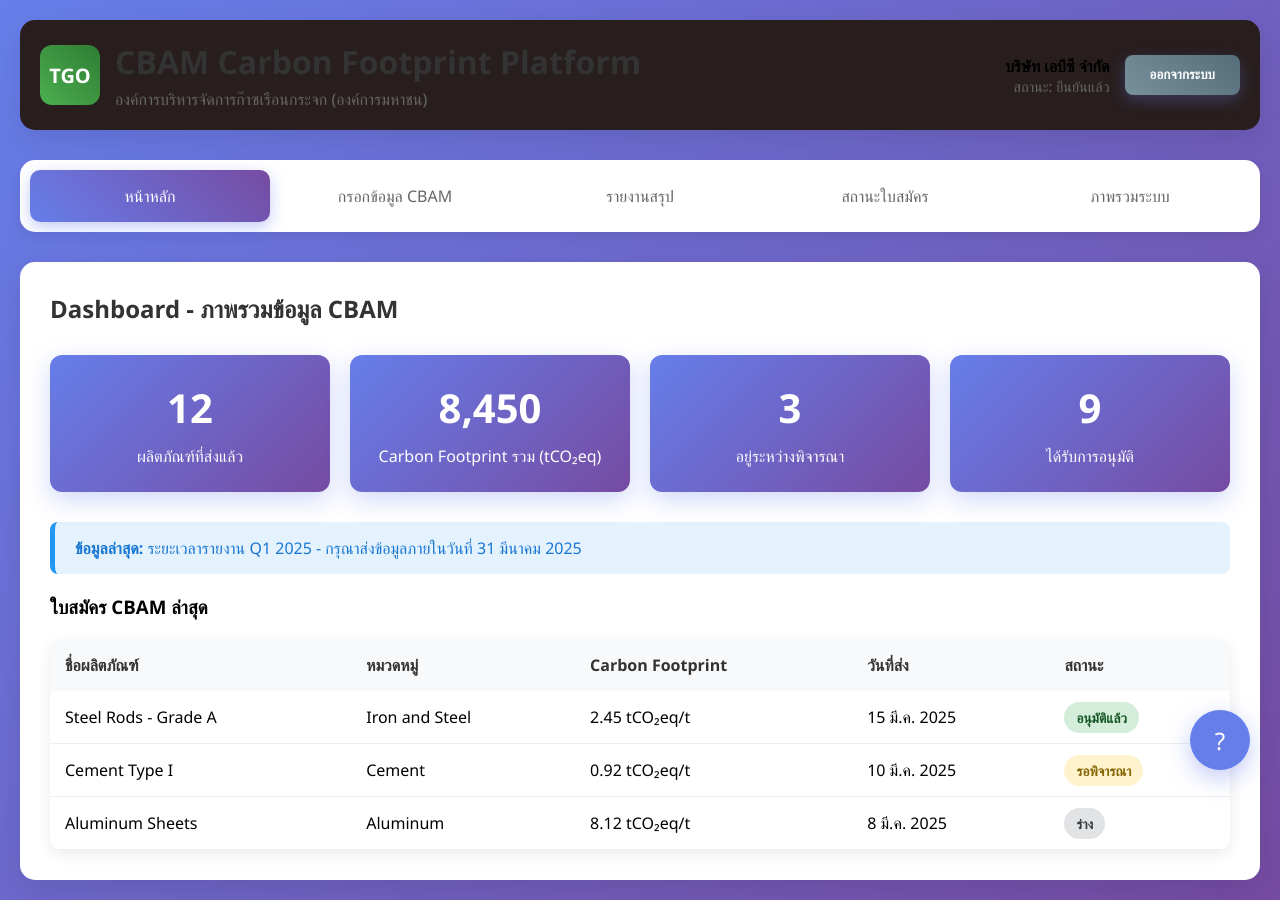
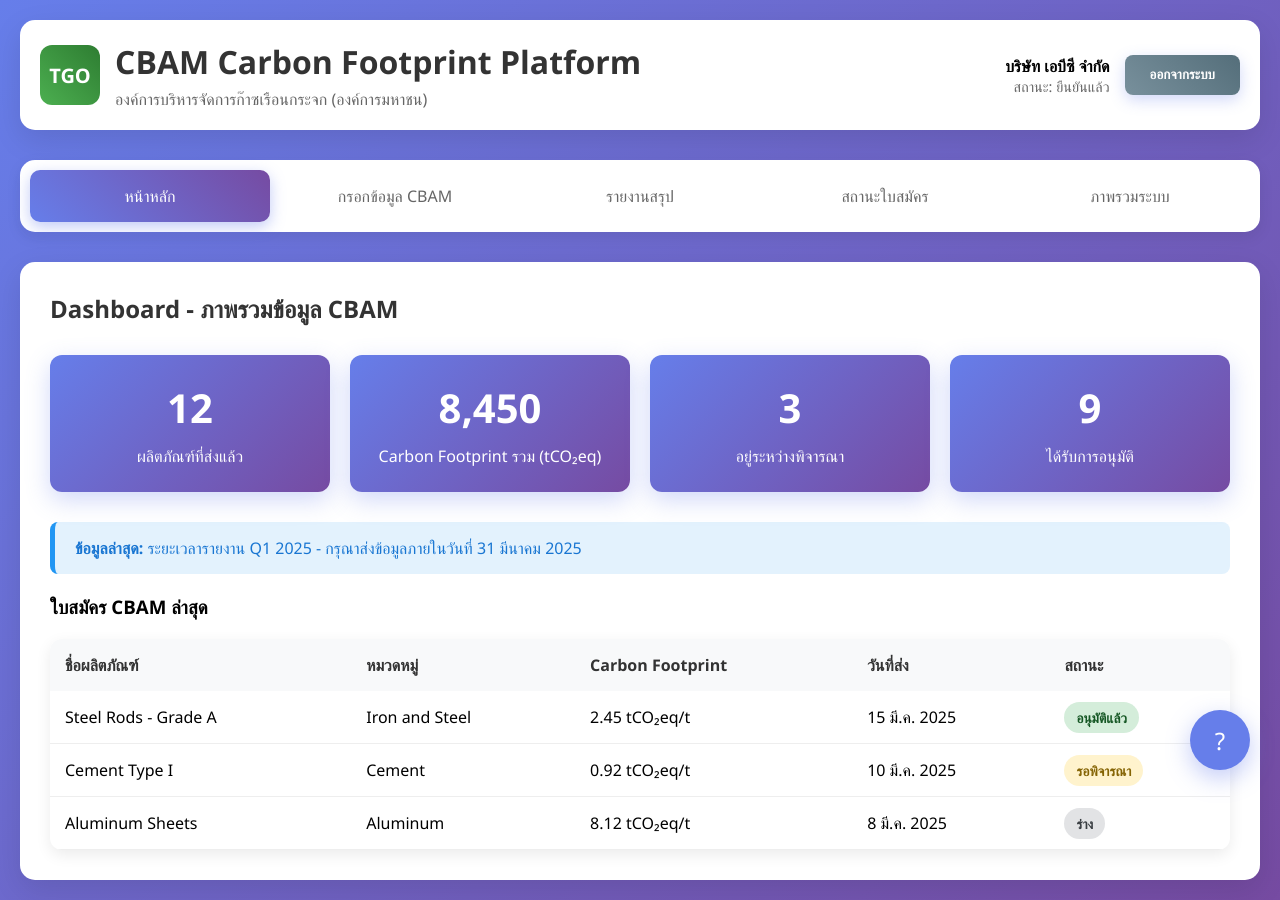
Before and after one commit to paskorn/cbam-platform-demo, a plain HTML site: page index.html in a window 1280 px wide. Drawn offline with Linux system fonts and the light colour scheme.

Commit message:
Update CBAM platform design

```diff
--- a/index.html
+++ b/index.html
@@ -24,7 +24,7 @@
         }
 
         .header {
-            background: rgb(40, 30, 30);
+            background: white;
             padding: 20px;
             border-radius: 15px;
             box-shadow: 0 10px 30px rgba(0,0,0,0.1);
```
